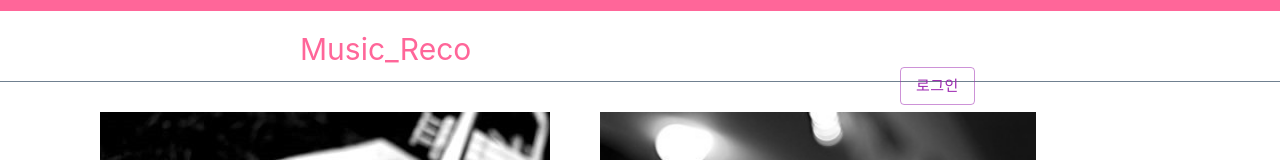
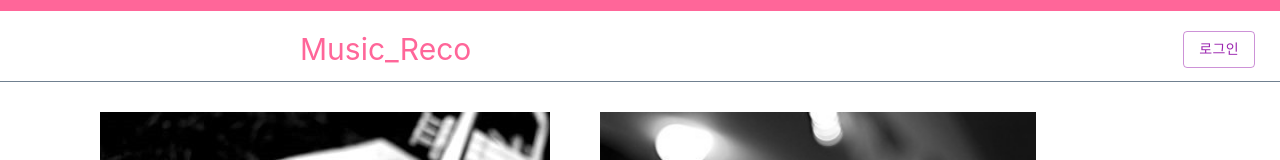
Before and after one commit to Jungsooooooo/music_site_front, a React (Create React App) app: page / in a window 1280 px wide. Shown: the top 160 px of the page. Built offline with nearby package versions, Linux system fonts and the light colour scheme.

Commit message:
미디어 쿼리 적용

```diff
--- a/src/css/mainView.css
+++ b/src/css/mainView.css
@@ -26,9 +26,8 @@
 }
 
 #musicWrite {
-  font-size: 15px;
-  margin-left: 60em;
-  margin-right: 1em;
+ float:right;
+ margin-right:25px;
 }
 
 a:visited {
@@ -40,3 +39,21 @@ a:link {
   text-decoration: none;
   color: rgb(255, 102, 153);
 }
+
+
+/* @media(max-width: 1600px) {
+  #musicWrite {
+    font-size: 15px;
+    margin-left: 40em;
+    margin-right: 1em;
+  }
+} */
+
+
+/* @media(max-width: 1920px) {
+  #musicWrite {
+    font-size: 15px;
+    margin-left: 60em;
+    margin-right: 1em;
+  }
+} */
--- a/src/music/main/TopHeader.js
+++ b/src/music/main/TopHeader.js
@@ -38,7 +38,7 @@ const TopHeader = () => {
           Music_Reco
         </a>
         {user.login === true ? (
-          <>
+          <div id = "musicWrite">
             <Button
               variant="outlined"
               color="secondary"
@@ -59,7 +59,7 @@ const TopHeader = () => {
             >
               로그아웃
             </Button>
-          </>
+          </div>
         ) : (
           <Button  variant="outlined"
           color="secondary"
```
